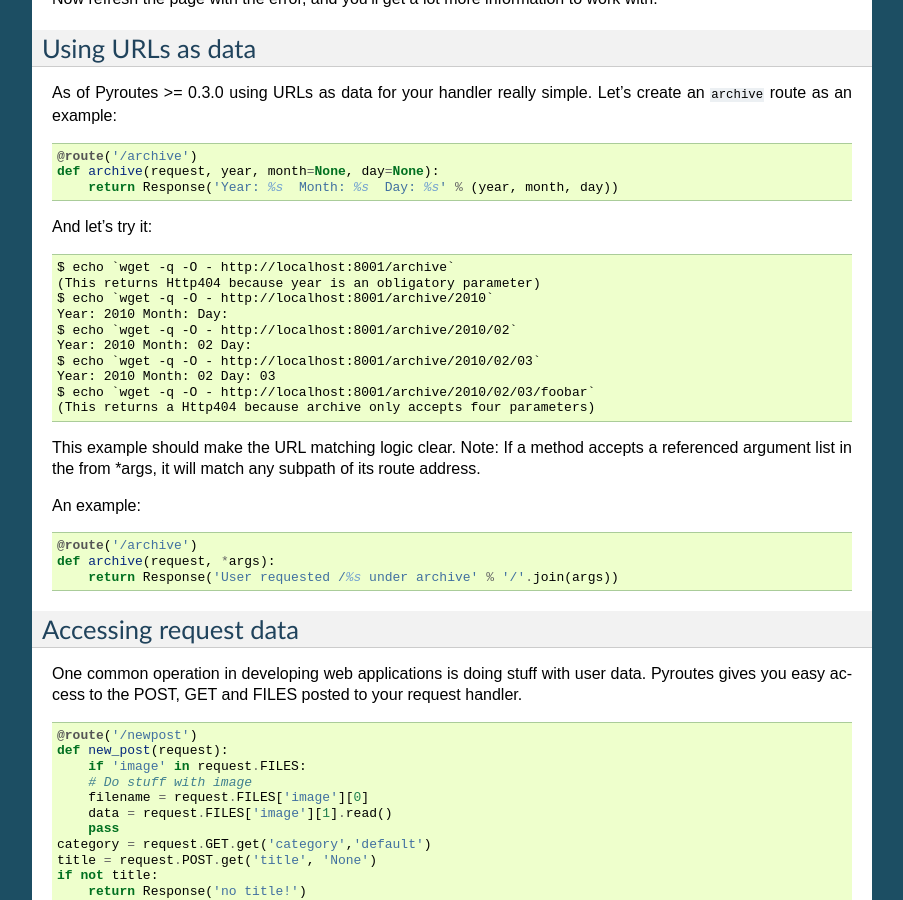
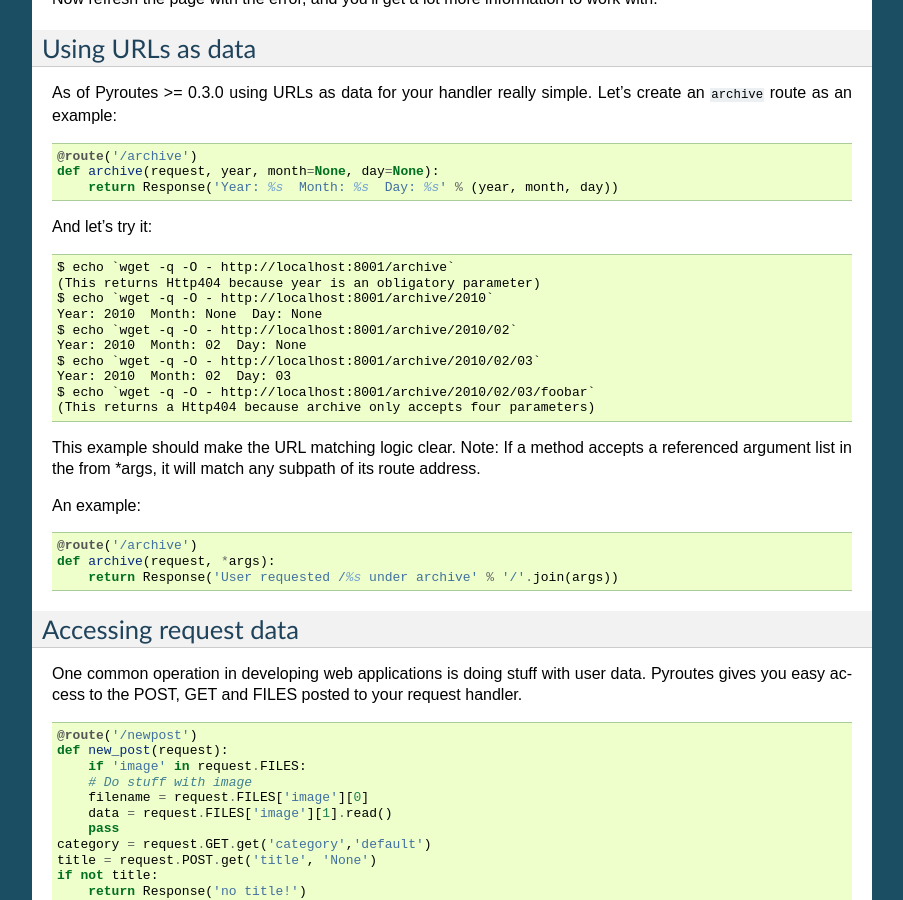
Before and after one commit to klette/pyroutes, a Sphinx documentation site: the page built from doc/usage.rst, in a window 1280 px wide and 900 px high, scrolled down 1896 px. Shown: the whole window, without its empty margins (198-1101 px from the left). Built offline with Sphinx 7.4.7, drawn with Linux system fonts in a browser that asks for light colours; formulas are drawn with MathJax 3.

Commit message:
None, not "". And some extra spaces for readability

```diff
--- a/doc/usage.rst
+++ b/doc/usage.rst
@@ -122,11 +122,11 @@ And let's try it::
     $ echo `wget -q -O - http://localhost:8001/archive`
     (This returns Http404 because year is an obligatory parameter)
     $ echo `wget -q -O - http://localhost:8001/archive/2010`
-    Year: 2010 Month: Day:
+    Year: 2010  Month: None  Day: None
     $ echo `wget -q -O - http://localhost:8001/archive/2010/02`
-    Year: 2010 Month: 02 Day:
+    Year: 2010  Month: 02  Day: None
     $ echo `wget -q -O - http://localhost:8001/archive/2010/02/03`
-    Year: 2010 Month: 02 Day: 03
+    Year: 2010  Month: 02  Day: 03
     $ echo `wget -q -O - http://localhost:8001/archive/2010/02/03/foobar`
     (This returns a Http404 because archive only accepts four parameters)
 
```
